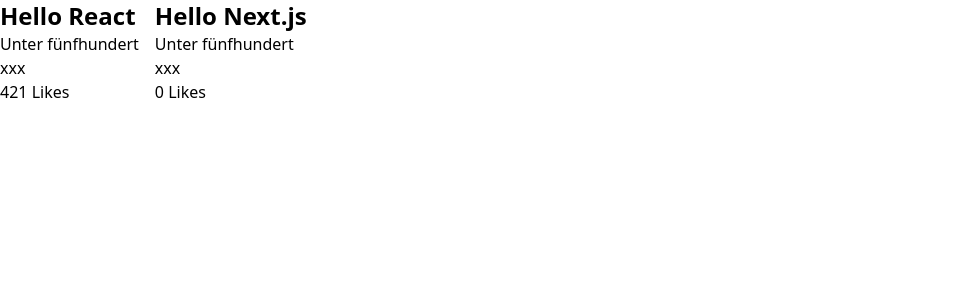
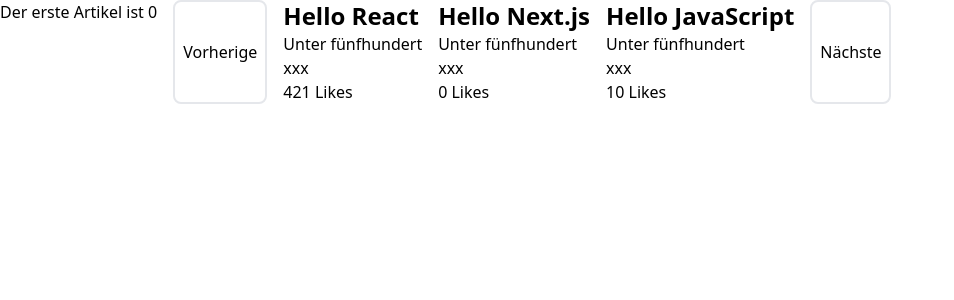
Before and after one commit to nextjsreactgraphql/react-intro, a React (Vite) app: page / in a window 1280 px wide. Shown: the top 300 px of the page, without its empty margins (0-954 px from the left). Built offline with nearby package versions, Linux system fonts and the light colour scheme.

Commit message:
05: State

```diff
--- a/src/App.tsx
+++ b/src/App.tsx
@@ -1,6 +1,7 @@
 import ArticleCard from "./ArticleCard.tsx";
 import { Fragment } from "react";
 import ArticleList from "./ArticleList.tsx";
+import Slider from "./Slider.tsx";
 
 const article1 = {
   id: "1",
@@ -13,8 +14,24 @@
   likes: 0,
   title: "Hello Next.js",
 };
+const article3 = {
+  id: "3",
+  likes: 10,
+  title: "Hello JavaScript",
+};
+const article4 = {
+  id: "4",
+  likes: 10,
+  title: "Hello HTML",
+};
+const article5 = {
+  id: "5",
+  likes: 10,
+  title: "Hello TypeScript",
+};
+
 function loadArticlesFromServer() {
-  return [article1, article2];
+  return [article1, article2, article3, article4, article5];
 }
 export default function App() {
 
@@ -22,7 +39,8 @@
   const allArticles = loadArticlesFromServer();
 
   return <Fragment>
-    <ArticleList articles={allArticles} />
+    {/*<ArticleList articles={allArticles} />*/}
+    <Slider allArticles={allArticles} />
     {/*  <ArticleCard*/}
     {/*  title="Learning React"*/}
     {/*  likes={7}*/}
--- a/src/ArticleCard.tsx
+++ b/src/ArticleCard.tsx
@@ -16,6 +16,8 @@
 // export default function ArticleCard({title, likes}: ArticleCardProps) {
   // JSX
   // Properties
+
+  // const likes = loadLikes(...)
 
   const message = props.likes < 500 ?
     <div className={"gruen"}>Unter fünfhundert</div> :
--- /dev/null
+++ b/src/Slider.tsx
@@ -0,0 +1,45 @@
+import { Article } from "./types.ts";
+import ArticleList from "./ArticleList.tsx";
+import { useEffect, useState } from "react";
+
+type SliderProps = {
+  allArticles: Article[];
+};
+
+// 1. Render Phase => Virtual DOM
+// 2. Commit Phase => Virtual -> Browser DOM
+//     3. Effekte
+export default function Slider(props: SliderProps) {
+
+  // State (Zustand)  Model
+  // const state = useState(0);
+  // const firstArticleIndex = state[0];
+  // const setFirstArticleIndex = state[1];
+
+  const [ firstArticleIndex, setFirstArticleIndex ]
+    = useState(0);
+
+  const selectedArticles = props.allArticles.slice(
+    firstArticleIndex, firstArticleIndex+3);
+
+  // Virtual DOM => native DOM
+  useEffect(
+    () => {
+      // async function loadData() { /* ... */}
+      // loadData();
+      window.document.title = "Slider " + firstArticleIndex
+    }, [ firstArticleIndex ] // Dependency Array
+  );
+
+  return (
+    <div className={"flex gap-x-4"}>
+      <p>Der erste Artikel ist {firstArticleIndex}</p>
+      <button
+        onClick={() => setFirstArticleIndex(firstArticleIndex-1)}>Vorherige
+      </button>
+      <ArticleList articles={selectedArticles} />
+      <button
+        onClick={() => setFirstArticleIndex(firstArticleIndex+1)}>Nächste</button>
+    </div>
+  );
+}
```
Also changed, not shown: AUFGABEN/05_state_und_interaktivitaet.md (added, +55 -0 lines).
